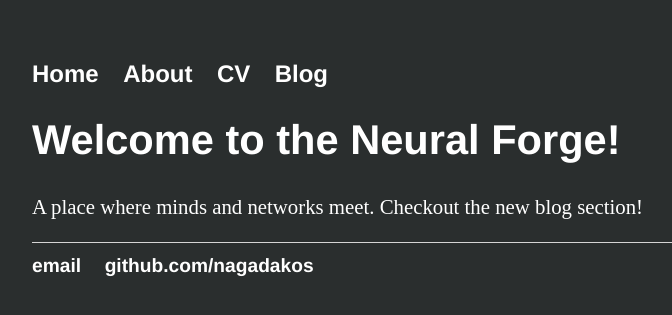
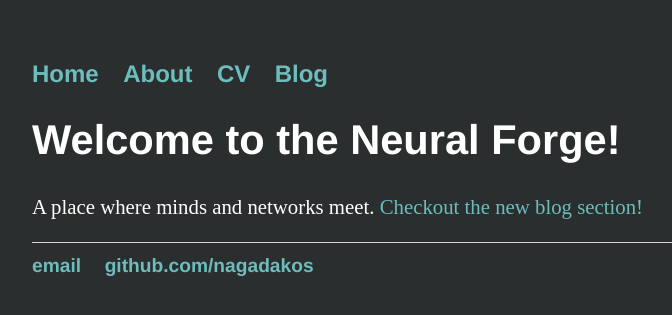
Before and after one commit to nagadakos/nagadakos.github.io, a Jekyll site: the page built from index.html, in a window 1280 px wide. Shown: the top 315 px of the page, without its empty margins (160-832 px from the left). Built offline with Jekyll 4.4.1, drawn with Linux system fonts in a browser that asks for light colours.

Commit message:
Changed Link Colors to dark cyan

```diff
--- a/css/main.css
+++ b/css/main.css
@@ -9,23 +9,28 @@ nav ul, footer ul {
     padding: 0px;
     list-style: none;
     font-weight: bold;
-	color: purple
 }
 nav ul li, footer ul li {
     display: inline;
     margin-right: 20px;
 }
 
+nav.ul.li{
+
+}
 li {
     font-size: 1.5em;
 }
 a {
     text-decoration: none;
-    color: white;
+	color: #6cbdbd;
+    /*color: white;*/
 }
+
 a:hover {
     text-decoration: underline;
 }
+
 h1 {
     font-size: 2.6em;
     font-family:'Helvetica', 'Arial', 'Sans-Serif';
@@ -56,7 +61,7 @@ ul.posts {
 ul.posts li {
     list-style: none;
     font-size: 1em;
-
+	color: purple
 }
 .center-image
 {
```
